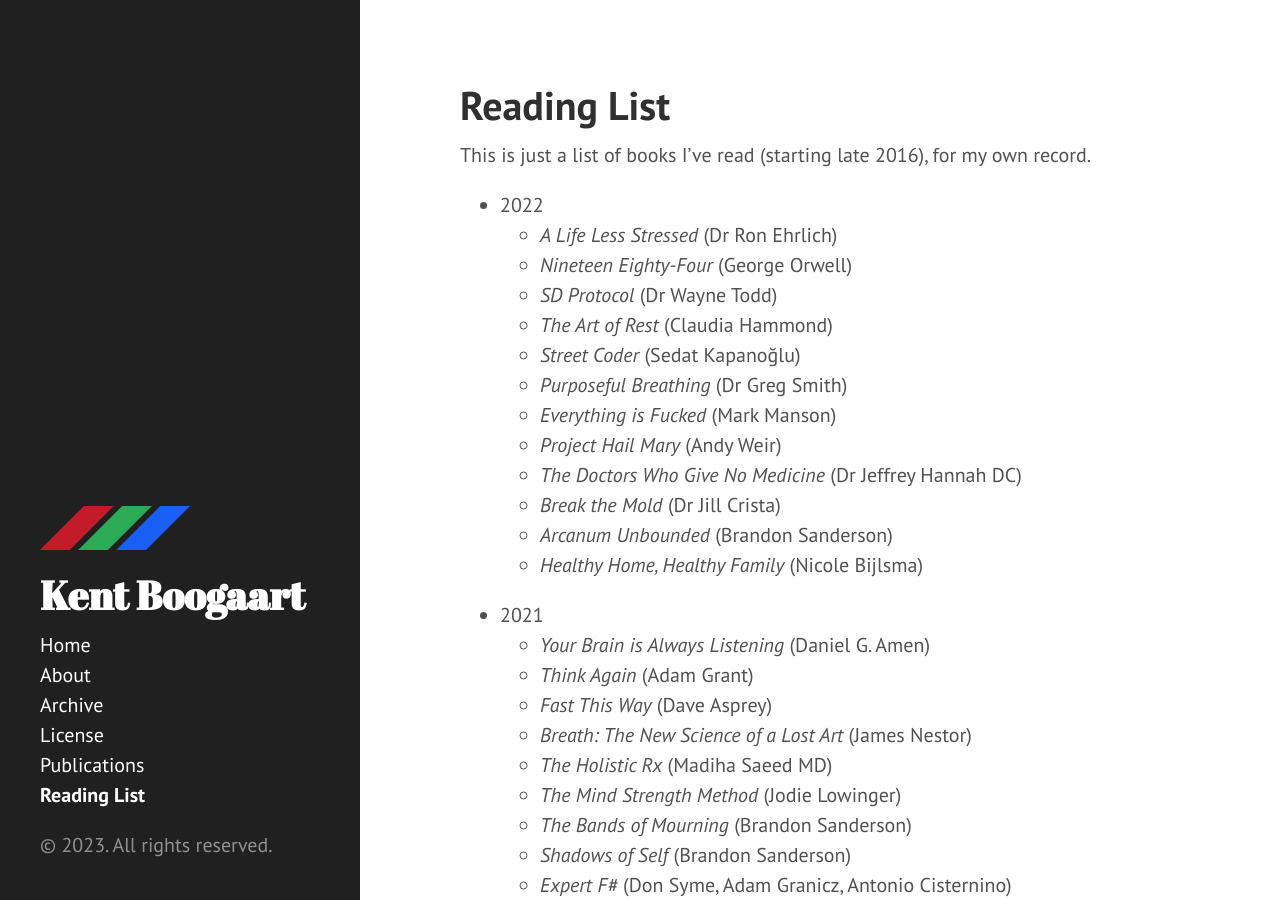
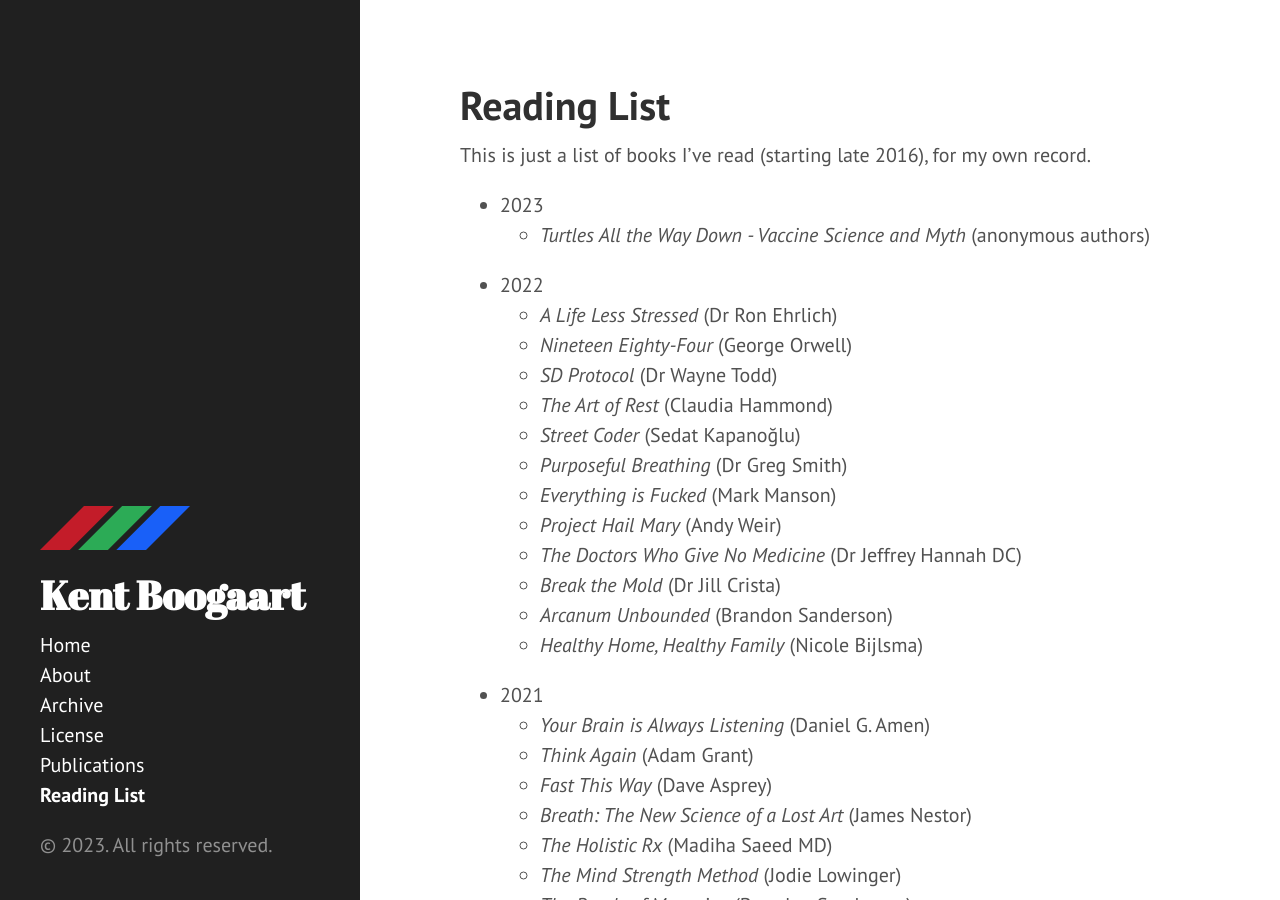
Before and after one commit to kentcb/kentcb.github.io, a Jekyll site: the page built from reading-list.md, in a window 1280 px wide and 900 px high. Built offline with Jekyll 4.4.1, drawn with Linux system fonts in a browser that asks for light colours; nearby versions of some CDN libraries.

Commit message:
Add Turtles

```diff
--- a/reading-list.md
+++ b/reading-list.md
@@ -5,6 +5,8 @@ sidebar: true
 ---
 This is just a list of books I've read (starting late 2016), for my own record.
 
+* 2023
+    * _Turtles All the Way Down - Vaccine Science and Myth_ (anonymous authors)
 * 2022
     * _A Life Less Stressed_ (Dr Ron Ehrlich)
     * _Nineteen Eighty-Four_ (George Orwell)
```
